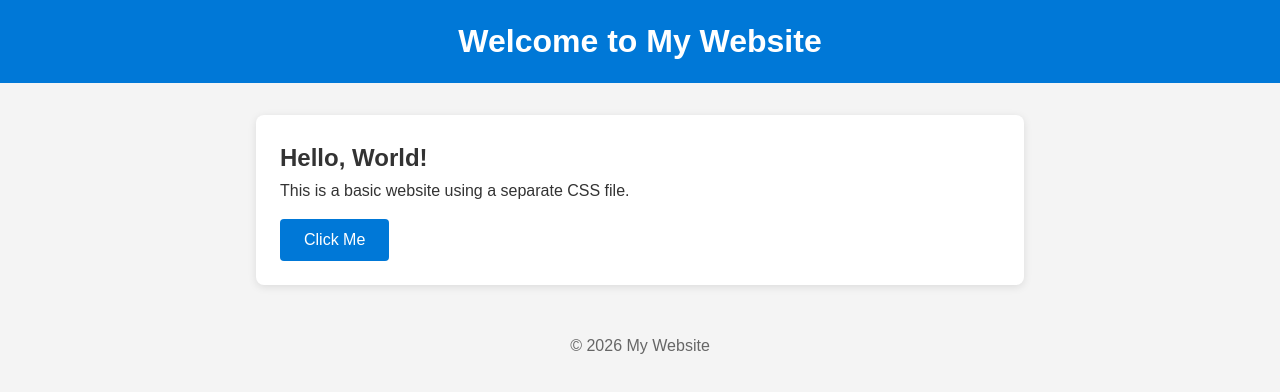
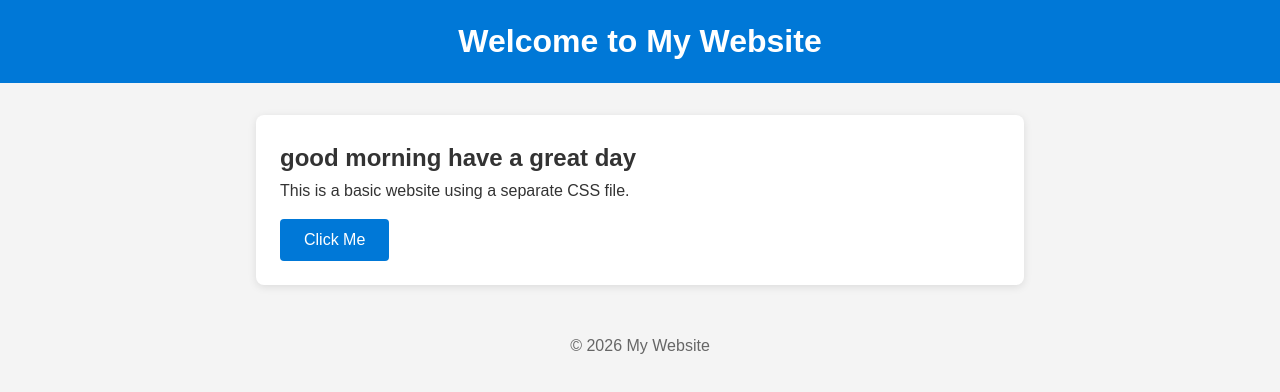
Before and after one commit to kavanashree734/ci-cd-pipeline-, a plain HTML site: page index.html in a window 1280 px wide. Drawn offline with Linux system fonts and the light colour scheme.

Commit message:
this is modified

```diff
--- a/index.html
+++ b/index.html
@@ -15,7 +15,7 @@
 
   <main>
     <div class="card">
-      <h2>Hello, World!</h2>
+      <h2>good morning have a great day</h2>
       <p>This is a basic website using a separate CSS file.</p>
 
       <button onclick="showMessage()">Click Me</button>
```
